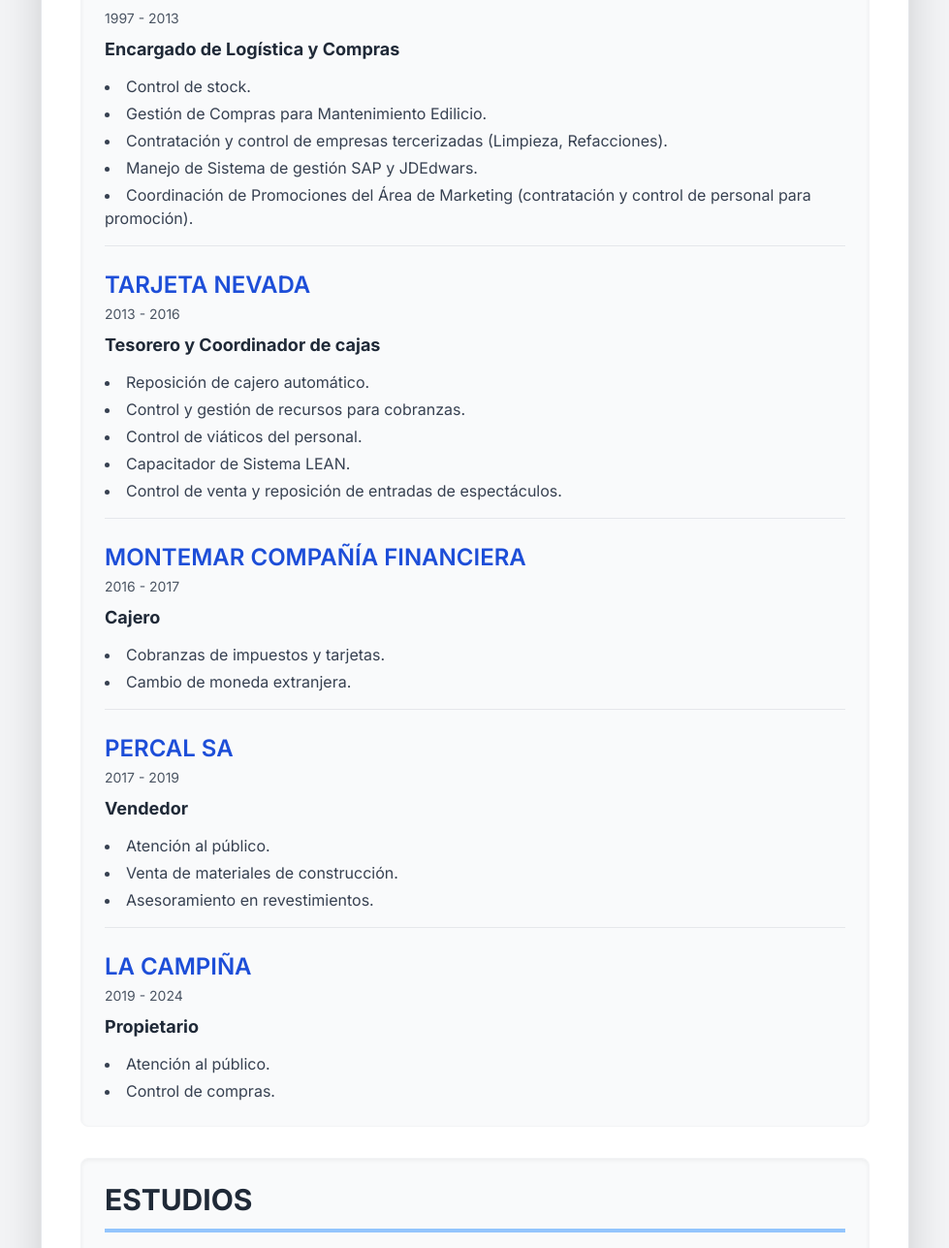
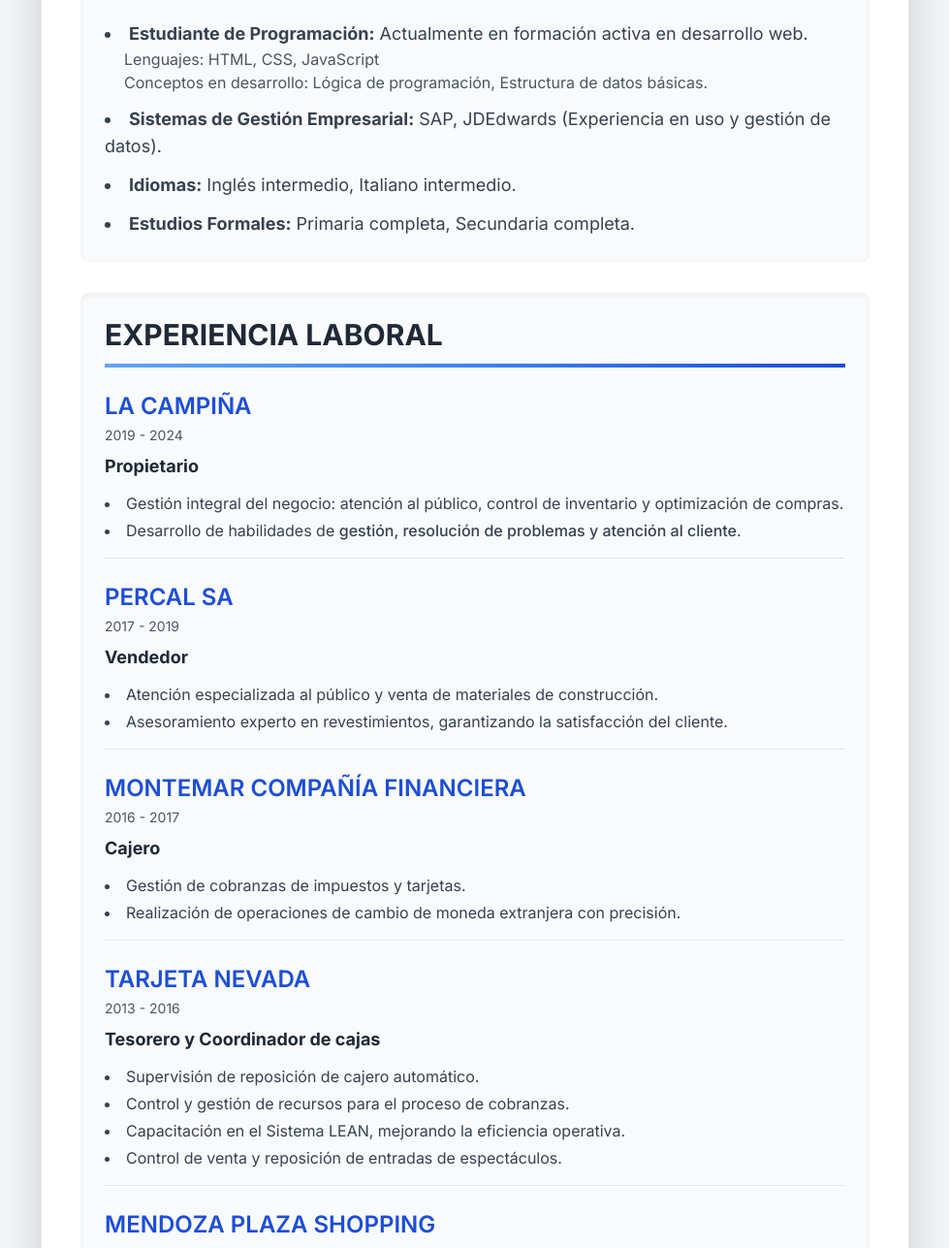
Before and after one commit to OMARMENDOZA1972/portafolio.github.io, a plain HTML site: page curriculumvitae.html in a window 1280 px wide. Shown: the part 746-2033 px from the top of the page at 97% size, without its empty margins (150-1129 px from the left). Drawn offline with nearby package versions, Linux system fonts and the light colour scheme.

Commit message:
actualizacion

```diff
--- a/curriculumvitae.html
+++ b/curriculumvitae.html
@@ -5,128 +5,155 @@
     <meta name="viewport" content="width=device-width, initial-scale=1.0">
     <title>Curriculum Vitae - OMAR ABUD</title>
     <script src="https://cdn.tailwindcss.com"></script>
-    <link rel="icon" type="image/png" href="icono.png">
+    <!-- Favicon placeholder - Asegúrate de reemplazar 'icono.png' con la ruta de tu propio ícono -->
+    <link rel="icon" type="image/png" href="https://placehold.co/32x32/007BFF/ffffff?text=CV">
     <style>
         @import url('https://fonts.googleapis.com/css2?family=Inter:wght@300;400;500;600;700&display=swap');
         body {
             font-family: 'Inter', sans-serif;
+        }
+        /* Custom styles for improved aesthetics */
+        .section-header {
+            border-image: linear-gradient(to right, #60A5FA, #3B82F6, #1D4ED8) 1;
+            border-bottom-width: 4px;
+        }
+        .article-separator:last-of-type {
+            border-bottom: none;
         }
     </style>
 </head>
 <body class="bg-gray-100 p-4 sm:p-8 flex justify-center items-start min-h-screen">
     <div class="bg-white rounded-xl shadow-2xl p-6 sm:p-10 w-full max-w-4xl border border-gray-200">
 
+        <!-- Encabezado con información de contacto y foto -->
         <header class="flex flex-col sm:flex-row items-center sm:items-start mb-10 pb-6 border-b-2 border-blue-400">
-            <img src="Fotomia.jpg"
+            <!-- Imagen de perfil con fallback en caso de error -->
+            <img src="img/yo.jpg"
                  onerror="this.onerror=null;this.src='https://placehold.co/128x128/a0aec0/ffffff?text=OA';"
                  alt="Foto de perfil de Omar Abud"
                  class="w-36 h-36 rounded-full object-cover border-4 border-blue-500 shadow-lg mb-6 sm:mb-0 sm:mr-8 transition-transform duration-300 hover:scale-105">
 
             <div class="text-center sm:text-left flex-grow">
                 <h1 class="text-4xl sm:text-5xl font-extrabold text-gray-900 mb-2 leading-tight">OMAR ABUD</h1>
-                <p class="text-lg text-gray-700 mb-1">DNI: 22.905.154 - CUIT: 20-22905154-8</p>
                 <p class="text-lg text-gray-700 mb-1">52 años - Casado - Argentino</p>
                 <p class="text-lg text-gray-700 mb-1">Pedro Vargas 3856 - Villa Nueva - Guaymallén - Mendoza</p>
                 <p class="text-lg text-gray-700">Tel. 2612450078 -
                     <a href="mailto:omarabudmza@gmail.com" class="text-blue-600 hover:underline transition-colors duration-200">omarabudmza@gmail.com</a>
                 </p>
+                <!-- DNI y CUIT son datos sensibles y suelen omitirse en la versión pública del CV para las postulaciones, se solicitan más adelante si es necesario. -->
             </div>
         </header>
 
         <main>
+            <!-- Nuevo Perfil Profesional: Reemplaza "Quién Soy" y se enfoca en objetivos y habilidades clave -->
             <section class="mb-8 p-6 bg-gray-50 rounded-lg shadow-inner border border-gray-100">
-                <h2 class="text-3xl font-bold text-gray-800 mb-6 pb-3 border-b-4 border-blue-300">QUIÉN SOY</h2>
-                <p class="text-lg text-gray-700 leading-relaxed mb-2">Soy una persona <strong class="font-semibold text-blue-700">meticulosa</strong> en mi trabajo.</p>
-                <p class="text-lg text-gray-700 leading-relaxed mb-2">Me adapto <strong class="font-semibold text-blue-700">rápidamente</strong> a cualquier entorno laboral.</p>
-                <p class="text-lg text-gray-700 leading-relaxed mb-2">Soy <strong class="font-semibold text-blue-700">responsable</strong> y <strong class="font-semibold text-blue-700">cumplidor</strong>.</p>
-                <p class="text-lg text-gray-700 leading-relaxed">Sé trabajar en <strong class="font-semibold text-blue-700">equipo</strong>.</p>
+                <h2 class="text-3xl font-bold text-gray-800 mb-6 pb-3 section-header">PERFIL PROFESIONAL</h2>
+                <p class="text-lg text-gray-700 leading-relaxed mb-4">
+                    Profesional con <strong class="font-semibold text-blue-700">más de 25 años de experiencia</strong> en roles de logística, administración y gestión, actualmente en transición hacia el desarrollo de software.
+                    Soy una persona <strong class="font-semibold text-blue-700">meticulosa, responsable y proactiva</strong>, con una alta capacidad de adaptación a nuevos entornos y un fuerte compromiso con el trabajo en equipo y el aprendizaje continuo.
+                </p>
+                <p class="text-lg text-gray-700 leading-relaxed">
+                    Apasionado por la tecnología y la resolución de problemas, busco aplicar mi sólida ética de trabajo y mis habilidades transferibles en un entorno de desarrollo de software, contribuyendo al éxito de proyectos innovadores.
+                </p>
             </section>
 
+            <!-- Sección de Formación y Habilidades Técnicas: Destaca el aprendizaje de programación -->
             <section class="mb-8 p-6 bg-gray-50 rounded-lg shadow-inner border border-gray-100">
-                <h2 class="text-3xl font-bold text-gray-800 mb-6 pb-3 border-b-4 border-blue-300">EXPERIENCIA LABORAL</h2>
+                <h2 class="text-3xl font-bold text-gray-800 mb-6 pb-3 section-header">FORMACIÓN Y HABILIDADES TÉCNICAS</h2>
+                <ul class="list-disc list-inside text-gray-700 text-lg space-y-3">
+                    <li>
+                        <strong>Estudiante de Programación:</strong> Actualmente en formación activa en desarrollo web.
+                        <ul class="list-circle list-inside ml-5 text-gray-600 text-base">
+                            <li>Lenguajes: HTML, CSS, JavaScript</li>
+                            <li>Conceptos en desarrollo: Lógica de programación, Estructura de datos básicas.</li>
+                            <!-- Si estás usando alguna plataforma o curso específico, puedes añadirlo aquí. Ej: "Curso de Desarrollo Web - [Nombre de la Plataforma/Institución]" -->
+                        </ul>
+                    </li>
+                    <li><strong>Sistemas de Gestión Empresarial:</strong> SAP, JDEdwards (Experiencia en uso y gestión de datos).</li>
+                    <li><strong>Idiomas:</strong> Inglés intermedio, Italiano intermedio.</li>
+                    <li><strong>Estudios Formales:</strong> Primaria completa, Secundaria completa.</li>
+                </ul>
+            </section>
 
-                <article class="mb-6 pb-4 border-b border-gray-200 last:border-b-0">
+            <!-- Experiencia Laboral: Se mantienen los detalles, pero se enfocan más en logros y habilidades transferibles -->
+            <section class="mb-8 p-6 bg-gray-50 rounded-lg shadow-inner border border-gray-100">
+                <h2 class="text-3xl font-bold text-gray-800 mb-6 pb-3 section-header">EXPERIENCIA LABORAL</h2>
+
+                <article class="mb-6 pb-4 border-b border-gray-200 article-separator">
+                    <h3 class="text-2xl font-semibold text-blue-700 mb-1">LA CAMPIÑA</h3>
+                    <p class="text-sm text-gray-600 mb-2">2019 - 2024</p>
+                    <p class="text-lg font-medium text-gray-800 mb-3"><strong>Propietario</strong></p>
+                    <ul class="list-disc list-inside text-gray-700 space-y-1">
+                        <li>Gestión integral del negocio: atención al público, control de inventario y optimización de compras.</li>
+                        <li>Desarrollo de habilidades de <strong class="font-medium">gestión, resolución de problemas y atención al cliente</strong>.</li>
+                    </ul>
+                </article>
+
+                <article class="mb-6 pb-4 border-b border-gray-200 article-separator">
+                    <h3 class="text-2xl font-semibold text-blue-700 mb-1">PERCAL SA</h3>
+                    <p class="text-sm text-gray-600 mb-2">2017 - 2019</p>
+                    <p class="text-lg font-medium text-gray-800 mb-3"><strong>Vendedor</strong></p>
+                    <ul class="list-disc list-inside text-gray-700 space-y-1">
+                        <li>Atención especializada al público y venta de materiales de construcción.</li>
+                        <li>Asesoramiento experto en revestimientos, garantizando la satisfacción del cliente.</li>
+                    </ul>
+                </article>
+
+                <article class="mb-6 pb-4 border-b border-gray-200 article-separator">
+                    <h3 class="text-2xl font-semibold text-blue-700 mb-1">MONTEMAR COMPAÑÍA FINANCIERA</h3>
+                    <p class="text-sm text-gray-600 mb-2">2016 - 2017</p>
+                    <p class="text-lg font-medium text-gray-800 mb-3"><strong>Cajero</strong></p>
+                    <ul class="list-disc list-inside text-gray-700 space-y-1">
+                        <li>Gestión de cobranzas de impuestos y tarjetas.</li>
+                        <li>Realización de operaciones de cambio de moneda extranjera con precisión.</li>
+                    </ul>
+                </article>
+
+                <article class="mb-6 pb-4 border-b border-gray-200 article-separator">
+                    <h3 class="text-2xl font-semibold text-blue-700 mb-1">TARJETA NEVADA</h3>
+                    <p class="text-sm text-gray-600 mb-2">2013 - 2016</p>
+                    <p class="text-lg font-medium text-gray-800 mb-3"><strong>Tesorero y Coordinador de cajas</strong></p>
+                    <ul class="list-disc list-inside text-gray-700 space-y-1">
+                        <li>Supervisión de reposición de cajero automático.</li>
+                        <li>Control y gestión de recursos para el proceso de cobranzas.</li>
+                        <li>Capacitación en el Sistema LEAN, mejorando la eficiencia operativa.</li>
+                        <li>Control de venta y reposición de entradas de espectáculos.</li>
+                    </ul>
+                </article>
+
+                <article class="mb-0">
                     <h3 class="text-2xl font-semibold text-blue-700 mb-1">MENDOZA PLAZA SHOPPING</h3>
                     <p class="text-sm text-gray-600 mb-2">1997 - 2013</p>
                     <p class="text-lg font-medium text-gray-800 mb-3"><strong>Encargado de Logística y Compras</strong></p>
                     <ul class="list-disc list-inside text-gray-700 space-y-1">
-                        <li>Control de stock.</li>
-                        <li>Gestión de Compras para Mantenimiento Edilicio.</li>
-                        <li>Contratación y control de empresas tercerizadas (Limpieza, Refacciones).</li>
-                        <li>Manejo de Sistema de gestión SAP y JDEdwars.</li>
-                        <li>Coordinación de Promociones del Área de Marketing (contratación y control de personal para promoción).</li>
-                    </ul>
-                </article>
-
-                <article class="mb-6 pb-4 border-b border-gray-200 last:border-b-0">
-                    <h3 class="text-2xl font-semibold text-blue-700 mb-1">TARJETA NEVADA</h3>
-                    <p class="text-sm text-gray-600 mb-2">2013 - 2016</p>
-                    <p class="text-lg font-medium text-gray-800 mb-3"><strong>Tesorero y Coordinador de cajas</strong></p>
-                    <ul class="list-disc list-inside text-gray-700 space-y-1">
-                        <li>Reposición de cajero automático.</li>
-                        <li>Control y gestión de recursos para cobranzas.</li>
-                        <li>Control de viáticos del personal.</li>
-                        <li>Capacitador de Sistema LEAN.</li>
-                        <li>Control de venta y reposición de entradas de espectáculos.</li>
-                    </ul>
-                </article>
-
-                <article class="mb-6 pb-4 border-b border-gray-200 last:border-b-0">
-                    <h3 class="text-2xl font-semibold text-blue-700 mb-1">MONTEMAR COMPAÑÍA FINANCIERA</h3>
-                    <p class="text-sm text-gray-600 mb-2">2016 - 2017</p>
-                    <p class="text-lg font-medium text-gray-800 mb-3"><strong>Cajero</strong></p>
-                    <ul class="list-disc list-inside text-gray-700 space-y-1">
-                        <li>Cobranzas de impuestos y tarjetas.</li>
-                        <li>Cambio de moneda extranjera.</li>
-                    </ul>
-                </article>
-
-                <article class="mb-6 pb-4 border-b border-gray-200 last:border-b-0">
-                    <h3 class="text-2xl font-semibold text-blue-700 mb-1">PERCAL SA</h3>
-                    <p class="text-sm text-gray-600 mb-2">2017 - 2019</p>
-                    <p class="text-lg font-medium text-gray-800 mb-3"><strong>Vendedor</strong></p>
-                    <ul class="list-disc list-inside text-gray-700 space-y-1">
-                        <li>Atención al público.</li>
-                        <li>Venta de materiales de construcción.</li>
-                        <li>Asesoramiento en revestimientos.</li>
-                    </ul>
-                </article>
-
-                <article class="mb-0">
-                    <h3 class="text-2xl font-semibold text-blue-700 mb-1">LA CAMPIÑA</h3>
-                    <p class="text-sm text-gray-600 mb-2">2019 - 2024</p>
-                    <p class="text-lg font-medium text-gray-800 mb-3"><strong>Propietario</strong></p>
-                    <ul class="list-disc list-inside text-gray-700 space-y-1">
-                        <li>Atención al público.</li>
-                        <li>Control de compras.</li>
+                        <li>Control exhaustivo de stock y gestión de inventarios.</li>
+                        <li>Administración de compras para mantenimiento edilicio, optimizando recursos.</li>
+                        <li>Contratación y supervisión de empresas tercerizadas (limpieza, refacciones).</li>
+                        <li>Dominio en el manejo de sistemas de gestión <strong class="font-medium">SAP y JDEdwards</strong>.</li>
+                        <li>Coordinación de promociones del Área de Marketing, incluyendo contratación y control de personal.</li>
                     </ul>
                 </article>
             </section>
 
+            <!-- Sección de Portafolio de Proyectos: Fundamental para programadores, incluso si es un placeholder al principio -->
             <section class="mb-8 p-6 bg-gray-50 rounded-lg shadow-inner border border-gray-100">
-                <h2 class="text-3xl font-bold text-gray-800 mb-6 pb-3 border-b-4 border-blue-300">ESTUDIOS</h2>
-                <ul class="list-disc list-inside text-gray-700 text-lg space-y-2">
-                    <li>Primaria completa</li>
-                    <li>Secundaria completa</li>
-                </ul>
+                <h2 class="text-3xl font-bold text-gray-800 mb-6 pb-3 section-header">PORTAFOLIO DE PROYECTOS</h2>
+                <p class="text-lg text-gray-700 leading-relaxed mb-2">
+                    A medida que avanzo en mi formación en programación, estaré construyendo y compartiendo proyectos personales que demuestren mis habilidades prácticas.
+                </p>
+                <p class="text-lg text-gray-700 leading-relaxed">
+                    Puedes ver mis proyectos en <a href="https://github.com/OMARMENDOZA1972" target="_blank" class="text-blue-600 hover:underline transition-colors duration-200">GitHub</a> (¡reemplaza con tu enlace!).
+                </p>
             </section>
 
+            <!-- Referencias: Se mantiene igual -->
             <section class="mb-8 p-6 bg-gray-50 rounded-lg shadow-inner border border-gray-100">
-                <h2 class="text-3xl font-bold text-gray-800 mb-6 pb-3 border-b-4 border-blue-300">CONOCIMIENTOS</h2>
-                <ul class="list-disc list-inside text-gray-700 text-lg space-y-2">
-                    <li>Inglés intermedio</li>
-                    <li>Italiano intermedio</li>
-                    <li>HTML, CSS, JavaScript</li>
-                    <li>SAP, JDEdwars</li>
-                </ul>
-            </section>
-
-            <section class="mb-8 p-6 bg-gray-50 rounded-lg shadow-inner border border-gray-100">
-                <h2 class="text-3xl font-bold text-gray-800 mb-6 pb-3 border-b-4 border-blue-300">REFERENCIAS</h2>
+                <h2 class="text-3xl font-bold text-gray-800 mb-6 pb-3 section-header">REFERENCIAS</h2>
                 <p class="text-lg text-gray-700 leading-relaxed">Disponibles a solicitud.</p>
             </section>
         </main>
 
+        <!-- Pie de página -->
         <footer class="text-center text-gray-500 text-sm mt-10 pt-6 border-t border-gray-200">
             <p>&copy; 2024 Omar Abud. Todos los derechos reservados.</p>
         </footer>
```
Also changed, not shown: index.html (+10 -6 lines), 1 other file.
